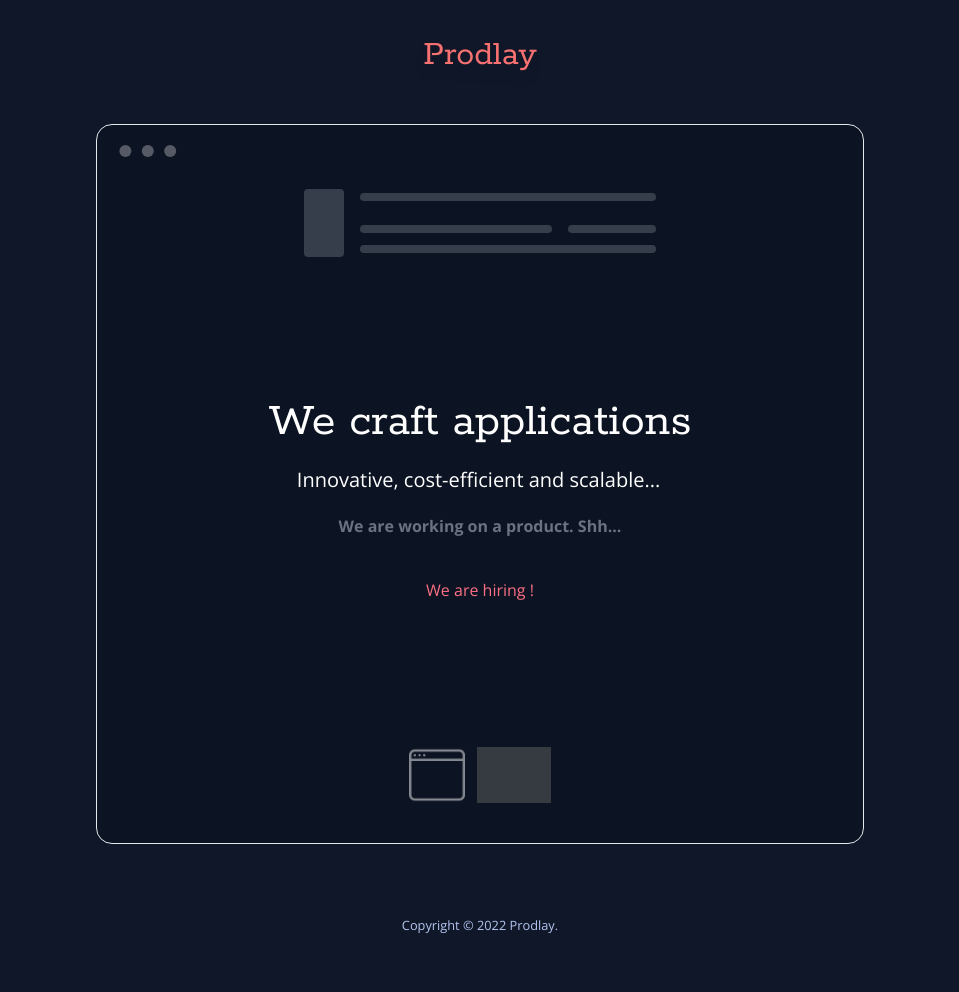
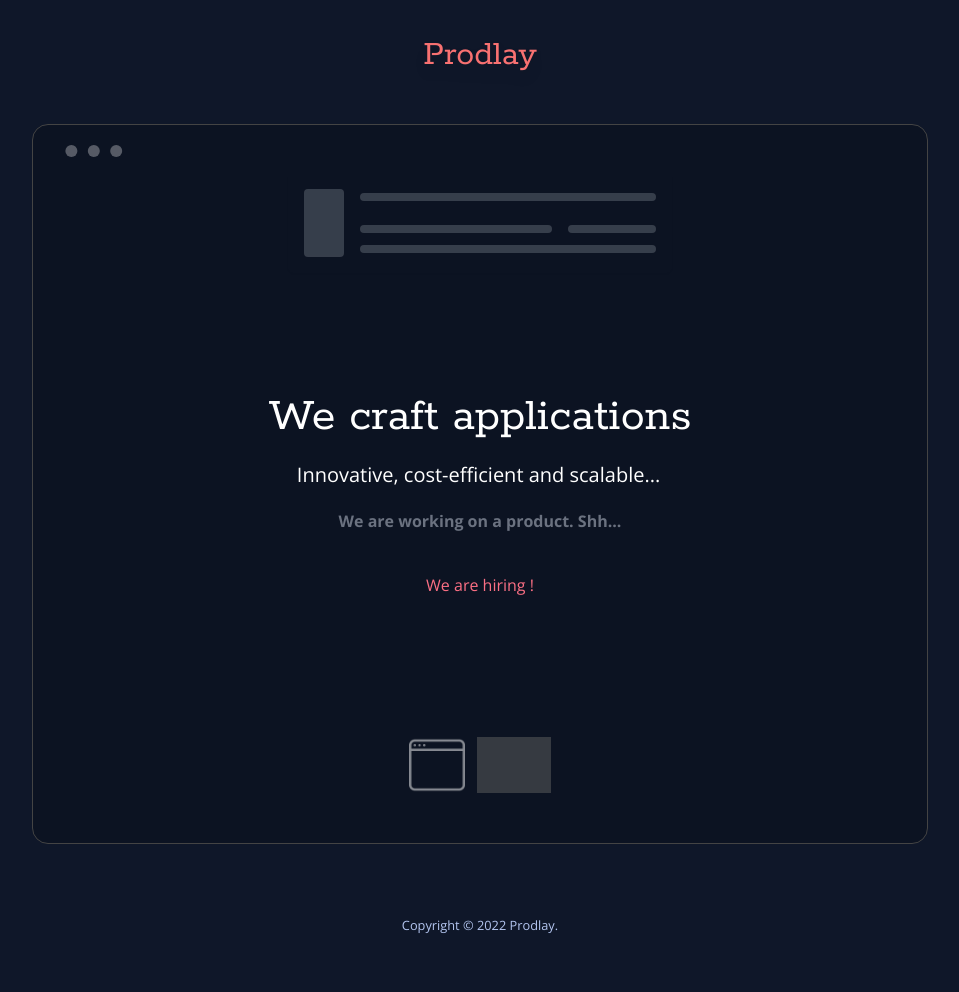
Before and after one commit to prodlay/prodlay.github.io, a Jekyll site: the page built from index.html, in a window 1280 px wide. Shown: the whole page, without its empty margins (160-1119 px from the left). Built offline with Jekyll 4.4.1, drawn with Linux system fonts in a browser that asks for light colours; grey boxes are pictures that could not be loaded.

Commit message:
Add text

```diff
--- a/index.html
+++ b/index.html
@@ -3,7 +3,8 @@
 title: Home
 ---
 
-<main class="flex flex-col h-[80vh] max-w-3xl mx-auto mockup-window border bg-base-300 my-auto text-white ">
+<main class="flex flex-col h-[80vh] mx-auto max-w-sm md:mockup-window md:max-w-4xl  border mockup-phone bg-base-300 my-auto text-white ">
+    <div class="camera md:hidden"></div>
     <div class="w-full max-w-sm p-4 mx-auto rounded-md shadow opacity-20">
         <div class="flex space-x-4">
             <div><div class="w-10 h-full rounded bg-slate-200"></div></div>
@@ -24,7 +25,7 @@
             <div class="text-5xl rokkitt">
                 We craft applications
             </div>
-            <div class="text-xl typewriter">
+            <div class="overflow-x-hidden md:text-xl typewriter ">
                 Innovative, cost-efficient and scalable...
             </div>
 
@@ -40,8 +41,6 @@
         <img class="h-14 invert" src='images/icons/smartphone.png' />
     </div>
 </main>
-
-
 
 
 <style>
```
Also changed, not shown: index.min.css.
